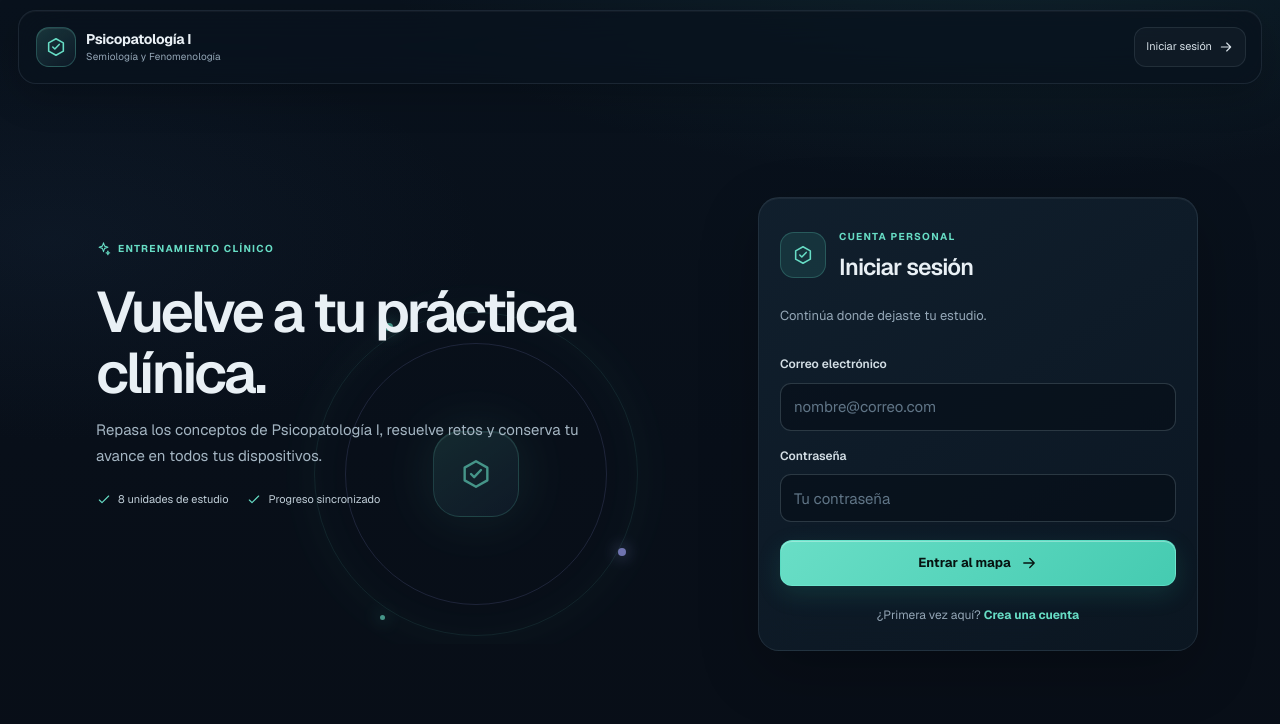
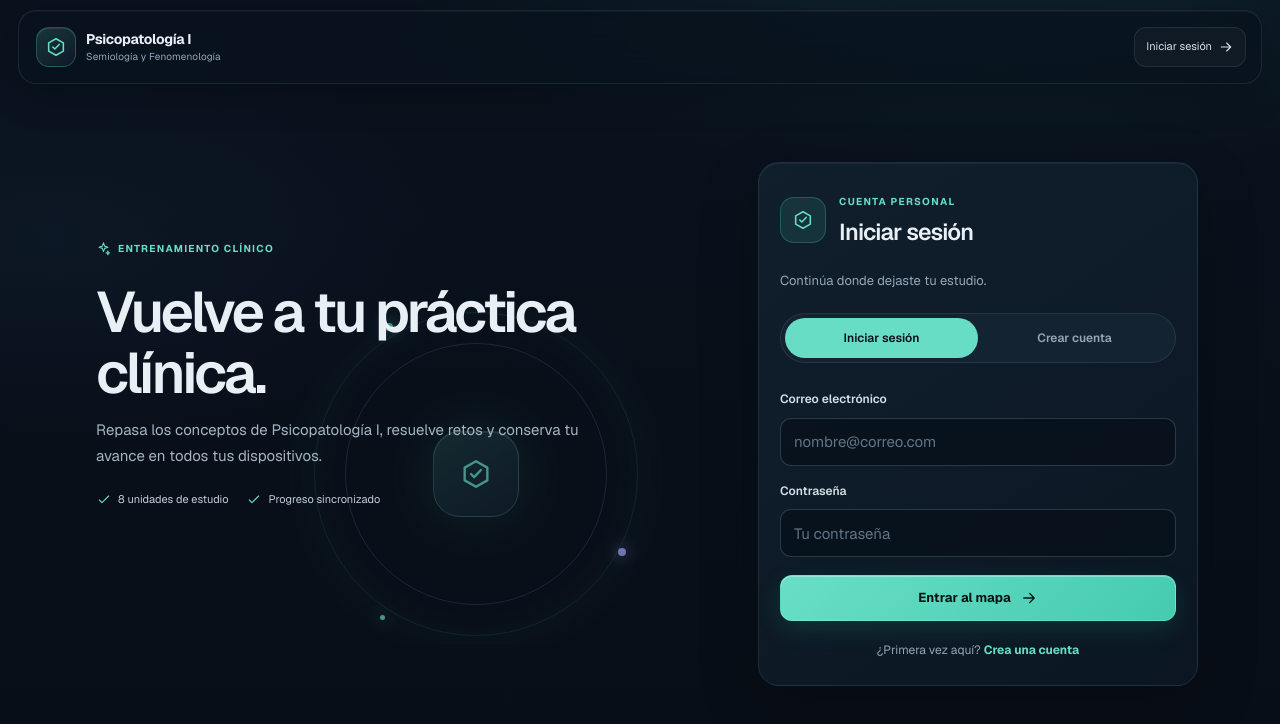
Before and after one commit to mintriago123/app_psyco, a Next.js app: page /login in a window 1280 px wide. Shown: the top 724 px of the page. Built offline with nearby package versions, Linux system fonts and the light colour scheme; no server answers.

Commit message:
feat(auth): segmented control deslizable en login y registro

```diff
--- a/src/app/globals.css
+++ b/src/app/globals.css
@@ -212,6 +212,45 @@ button:focus-visible, a:focus-visible, input:focus-visible, [tabindex="0"]:focus
 .auth-card-icon { display: grid; width: 46px; height: 46px; place-items: center; border: 1px solid rgb(103 221 197 / 23%); border-radius: 14px; background: var(--accent-wash); color: var(--accent); }
 .auth-card h2 { margin: 4px 0 0; font-size: 23px; font-weight: 600; letter-spacing: -.035em; }
 .auth-caption { margin: 20px 0 22px; color: var(--muted); font-size: 13px; }
+.auth-mode-tabs {
+  position: relative;
+  display: grid;
+  grid-template-columns: repeat(2, minmax(0, 1fr));
+  margin-bottom: 20px;
+  isolation: isolate;
+  border: 1px solid var(--border);
+  border-radius: 999px;
+  padding: 4px;
+  background: var(--surface-raised);
+}
+.auth-mode-slider {
+  position: absolute;
+  z-index: 0;
+  top: 4px;
+  bottom: 4px;
+  left: 4px;
+  width: calc(50% - 4px);
+  border-radius: 999px;
+  background: var(--accent);
+  transition: transform 200ms ease;
+}
+.auth-mode-tabs[data-mode="register"] .auth-mode-slider { transform: translateX(100%); }
+.auth-mode-tab {
+  position: relative;
+  z-index: 1;
+  min-height: 40px;
+  border: 0;
+  border-radius: 999px;
+  padding: 0 10px;
+  background: transparent;
+  color: var(--muted);
+  cursor: pointer;
+  font-size: 12px;
+  font-weight: 600;
+  transition: color 200ms ease;
+}
+.auth-mode-tab[aria-selected="true"] { color: var(--background); }
+.auth-mode-tab:not([aria-selected="true"]):hover { color: var(--foreground); }
 .auth-form { display: grid; gap: 9px; }
 .auth-form label { margin-top: 7px; color: #d4dfe6; font-size: 12px; font-weight: 600; }
 .auth-form input {
@@ -223,8 +262,12 @@ button:focus-visible, a:focus-visible, input:focus-visible, [tabindex="0"]:focus
 .auth-form input:focus { border-color: rgb(103 221 197 / 65%); box-shadow: 0 0 0 3px rgb(103 221 197 / 9%); }
 .auth-submit { width: 100%; margin-top: 9px; }
 .auth-switch { margin: 20px 0 0; color: var(--muted); font-size: 12px; text-align: center; }
-.auth-switch a { color: var(--accent); font-weight: 650; }
-.auth-switch a:hover { text-decoration: underline; text-underline-offset: 3px; }
+.auth-switch button { border: 0; padding: 0; background: transparent; color: var(--accent); cursor: pointer; font-weight: 650; }
+.auth-switch button:hover { text-decoration: underline; text-underline-offset: 3px; }
+
+@media (prefers-reduced-motion: reduce) {
+  .auth-mode-slider, .auth-mode-tab { transition: none; }
+}
 
 /* Mapa */
 .dashboard-hero { position: relative; display: grid; gap: 25px; align-items: end; padding: 13px 0 25px; }
--- a/src/components/AuthPanel.tsx
+++ b/src/components/AuthPanel.tsx
@@ -1,8 +1,7 @@
 "use client";
 
-import Link from "next/link";
 import { useRouter } from "next/navigation";
-import { useEffect, useState, type FormEvent } from "react";
+import { useEffect, useRef, useState, type FormEvent, type KeyboardEvent } from "react";
 import { signIn, signUp } from "../lib/supabase/auth.service";
 import { Icon } from "./Icon";
 import { useAppState } from "./AppProviders";
@@ -14,14 +13,41 @@ interface AuthPanelProps {
 export function AuthPanel({ mode }: AuthPanelProps) {
   const router = useRouter();
   const { user, loading: sessionLoading, setSession } = useAppState();
+  const [currentMode, setCurrentMode] = useState(mode);
   const [submitting, setSubmitting] = useState(false);
   const [error, setError] = useState<string | null>(null);
   const [message, setMessage] = useState<string | null>(null);
-  const isRegister = mode === "register";
+  const loginTabRef = useRef<HTMLButtonElement>(null);
+  const registerTabRef = useRef<HTMLButtonElement>(null);
+  const isRegister = currentMode === "register";
+
+  useEffect(() => {
+    setCurrentMode(mode);
+    setError(null);
+    setMessage(null);
+  }, [mode]);
 
   useEffect(() => {
     if (!sessionLoading && user) router.replace("/");
   }, [router, sessionLoading, user]);
+
+  function changeMode(nextMode: AuthPanelProps["mode"]) {
+    if (nextMode === currentMode) return;
+
+    setCurrentMode(nextMode);
+    setError(null);
+    setMessage(null);
+    window.history.replaceState(null, "", nextMode === "register" ? "/register" : "/login");
+  }
+
+  function handleModeKeyDown(event: KeyboardEvent<HTMLDivElement>) {
+    if (event.key !== "ArrowLeft" && event.key !== "ArrowRight") return;
+
+    event.preventDefault();
+    const nextMode = currentMode === "login" ? "register" : "login";
+    changeMode(nextMode);
+    (nextMode === "login" ? loginTabRef : registerTabRef).current?.focus();
+  }
 
   async function handleSubmit(event: FormEvent<HTMLFormElement>) {
     event.preventDefault();
@@ -91,20 +117,56 @@ export function AuthPanel({ mode }: AuthPanelProps) {
           {isRegister ? "Tu recorrido queda guardado en la nube." : "Continúa donde dejaste tu estudio."}
         </p>
 
-        <form className="auth-form" onSubmit={handleSubmit}>
-          <label htmlFor={`${mode}-email`}>Correo electrónico</label>
+        <div
+          className="auth-mode-tabs"
+          role="tablist"
+          aria-label="Modo de autenticación"
+          data-mode={currentMode}
+          onKeyDown={handleModeKeyDown}
+        >
+          <span className="auth-mode-slider" aria-hidden="true" />
+          <button
+            ref={loginTabRef}
+            id="auth-tab-login"
+            className="auth-mode-tab"
+            type="button"
+            role="tab"
+            aria-selected={currentMode === "login"}
+            aria-controls="auth-form"
+            tabIndex={currentMode === "login" ? 0 : -1}
+            onClick={() => changeMode("login")}
+          >
+            Iniciar sesión
+          </button>
+          <button
+            ref={registerTabRef}
+            id="auth-tab-register"
+            className="auth-mode-tab"
+            type="button"
+            role="tab"
+            aria-selected={currentMode === "register"}
+            aria-controls="auth-form"
+            tabIndex={currentMode === "register" ? 0 : -1}
+            onClick={() => changeMode("register")}
+          >
+            Crear cuenta
+          </button>
+        </div>
+
+        <form id="auth-form" className="auth-form" onSubmit={handleSubmit}>
+          <label htmlFor="auth-email">Correo electrónico</label>
           <input
             autoComplete="email"
-            id={`${mode}-email`}
+            id="auth-email"
             name="email"
             type="email"
             placeholder="nombre@correo.com"
             required
           />
-          <label htmlFor={`${mode}-password`}>Contraseña</label>
+          <label htmlFor="auth-password">Contraseña</label>
           <input
             autoComplete={isRegister ? "new-password" : "current-password"}
-            id={`${mode}-password`}
+            id="auth-password"
             name="password"
             type="password"
             placeholder={isRegister ? "Al menos 8 caracteres" : "Tu contraseña"}
@@ -121,9 +183,12 @@ export function AuthPanel({ mode }: AuthPanelProps) {
 
         <p className="auth-switch">
           {isRegister ? "¿Ya tienes cuenta?" : "¿Primera vez aquí?"}{" "}
-          <Link href={isRegister ? "/login" : "/register"}>
+          <button
+            type="button"
+            onClick={() => changeMode(isRegister ? "login" : "register")}
+          >
             {isRegister ? "Inicia sesión" : "Crea una cuenta"}
-          </Link>
+          </button>
         </p>
       </div>
     </section>
```
